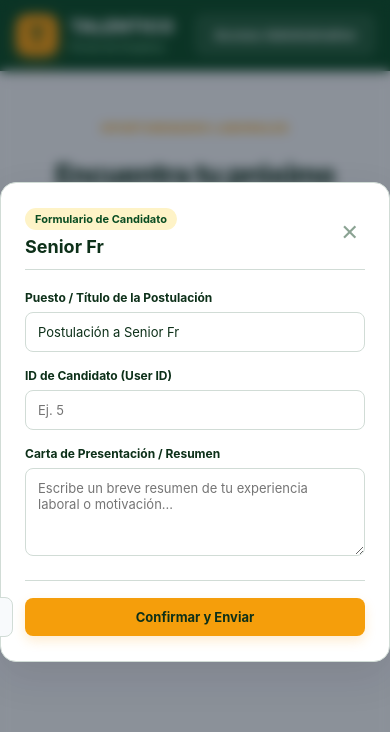
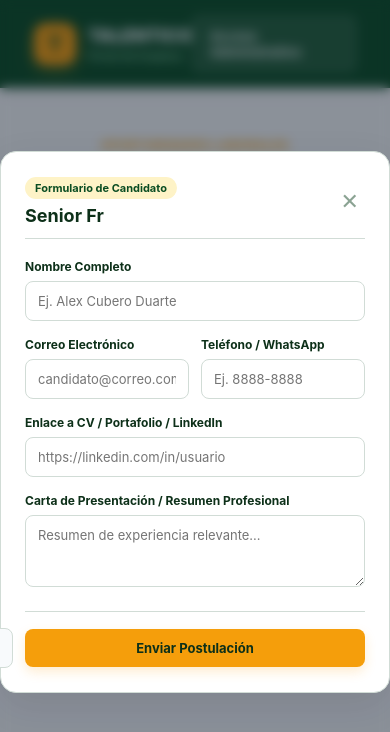
Before and after one commit to ulyssesquiros-FWD/TalenTico, a website built with Vite: page talentico/pages/user-view.html in a window 390 px wide. Both pictures are taken after a click on the button "Postularse". Built offline with nearby package versions, Linux system fonts and the light colour scheme; data requests are answered from the project's data file.

Commit message:
modificacion de espacios necesarios para postularse

```diff
--- a/talentico/pages/user-view.html
+++ b/talentico/pages/user-view.html
@@ -7,21 +7,18 @@
   <title>TALENTICO CR | Portal de Empleos</title>
   <link rel="stylesheet" href="../src/style.css" />
   <style>
-    /* Estilos propios de la vista pública utilizando tokens/variables de style.css */
     .portal-body {
       min-height: 100vh;
       background: var(--background);
       color: var(--text-primary);
     }
 
-    /* Navbar Superior Pública */
     .portal-nav {
       display: flex;
       align-items: center;
       justify-content: space-between;
       padding: 16px 34px;
       background: var(--brand-green);
-      border-bottom: 1px solid var(--brand-green-dark, #0b2f17);
       position: sticky;
       top: 0;
       z-index: 100;
@@ -35,7 +32,6 @@
       text-decoration: none;
     }
 
-    /* Hero Section */
     .portal-hero {
       text-align: center;
       padding: 50px 20px 30px;
@@ -49,16 +45,8 @@
       font-weight: 800;
       color: var(--text-primary);
       margin-bottom: 12px;
-      letter-spacing: -0.03em;
     }
 
-    .portal-hero p {
-      font-size: 15px;
-      color: var(--text-secondary);
-      line-height: 1.6;
-    }
-
-    /* Grid de Vacantes */
     .vacantes-grid {
       display: grid;
       grid-template-columns: repeat(auto-fill, minmax(320px, 1fr));
@@ -68,7 +56,6 @@
       padding: 20px 34px 50px;
     }
 
-    /* Tarjeta de Vacante Interactiva con animación */
     .vacante-card {
       background: var(--surface);
       border: 1px solid var(--border);
@@ -78,32 +65,15 @@
       flex-direction: column;
       justify-content: space-between;
       box-shadow: var(--shadow-sm);
-      transition: transform var(--transition), box-shadow var(--transition), border-color var(--transition);
+      transition: transform var(--transition), box-shadow var(--transition);
       position: relative;
       overflow: hidden;
-      animation: fadeInUp 0.5s ease-out forwards;
-    }
-
-    .vacante-card::before {
-      content: '';
-      position: absolute;
-      top: 0;
-      left: 0;
-      right: 0;
-      height: 4px;
-      background: var(--primary);
-      opacity: 0;
-      transition: opacity var(--transition);
     }
 
     .vacante-card:hover {
       transform: translateY(-4px);
       border-color: var(--primary);
       box-shadow: var(--shadow-md);
-    }
-
-    .vacante-card:hover::before {
-      opacity: 1;
     }
 
     .badge-tag {
@@ -126,26 +96,14 @@
       gap: 8px;
     }
 
-    /* Keyframe Animations */
     @keyframes fadeIn {
       from { opacity: 0; }
       to { opacity: 1; }
-    }
-
-    @keyframes fadeInUp {
-      from { opacity: 0; transform: translateY(15px); }
-      to { opacity: 1; transform: translateY(0); }
-    }
-
-    @media (max-width: 600px) {
-      .portal-nav { padding: 14px 16px; }
-      .vacantes-grid { padding: 16px; }
     }
   </style>
 </head>
 <body class="portal-body">
 
-  <!-- Navbar Superior Pública -->
   <header class="portal-nav">
     <a href="#" class="portal-brand">
       <div class="brand-icon">T</div>
@@ -159,26 +117,23 @@
     </a>
   </header>
 
-  <!-- Hero Section -->
   <section class="portal-hero">
     <span class="page-eyebrow">OPORTUNIDADES LABORALES</span>
     <h1>Encuentra tu próximo empleo</h1>
     <p>Explora nuestras vacantes disponibles y envía tu postulación de forma rápida y sencilla.</p>
   </section>
 
-  <!-- Mensaje de Feedback -->
   <div style="max-width: 1300px; margin: 0 auto; padding: 0 34px;">
     <div id="feedback-message" class="hidden" style="padding: 14px 18px; border-radius: var(--radius-sm); font-size: 13px; font-weight: 700; margin-bottom: 16px;"></div>
   </div>
 
-  <!-- Contenedor de Vacantes -->
   <main class="vacantes-grid" id="vacantes-container">
     <div style="grid-column: 1/-1; text-align: center; color: var(--text-muted); padding: 40px;">
       Cargando vacantes disponibles...
     </div>
   </main>
 
-  <!-- Ventana Modal de Postulación (Reutiliza clases de style.css) -->
+  <!-- Modal de Postulación Pública -->
   <div id="apply-modal" class="modal-overlay hidden">
     <div class="modal-container">
 
@@ -190,48 +145,40 @@
         <button type="button" class="btn-close" id="btn-close-modal" aria-label="Cerrar modal">✕</button>
       </div>
 
-      <!-- Formulario con EXACTAMENTE los mismos campos que la vista de postulantes -->
       <form id="public-postulacion-form">
+        <input type="hidden" id="post-title" />
 
         <div class="form-group">
-          <label for="post-title">Puesto / Título de la Postulación</label>
-          <input
-            type="text"
-            id="post-title"
-            placeholder="Ej. Postulación a Desarrollador Frontend"
-            required
-          />
+          <label for="post-candidato">Nombre Completo</label>
+          <input type="text" id="post-candidato" placeholder="Ej. Alex Cubero Duarte" required />
+        </div>
+
+        <div style="display: grid; grid-template-columns: 1fr 1fr; gap: 12px;">
+          <div class="form-group">
+            <label for="post-email">Correo Electrónico</label>
+            <input type="email" id="post-email" placeholder="candidato@correo.com" required />
+          </div>
+
+          <div class="form-group">
+            <label for="post-telefono">Teléfono / WhatsApp</label>
+            <input type="tel" id="post-telefono" placeholder="Ej. 8888-8888" required />
+          </div>
         </div>
 
         <div class="form-group">
-          <label for="post-userId">ID de Candidato (User ID)</label>
-          <input
-            type="number"
-            id="post-userId"
-            placeholder="Ej. 5"
-            required
-          />
+          <label for="post-linkCv">Enlace a CV / Portafolio / LinkedIn</label>
+          <input type="url" id="post-linkCv" placeholder="https://linkedin.com/in/usuario" required />
         </div>
 
         <div class="form-group">
-          <label for="post-body">Carta de Presentación / Resumen</label>
-          <textarea
-            id="post-body"
-            rows="4"
-            placeholder="Escribe un breve resumen de tu experiencia laboral o motivación..."
-            required
-          ></textarea>
+          <label for="post-body">Carta de Presentación / Resumen Profesional</label>
+          <textarea id="post-body" rows="3" placeholder="Resumen de experiencia relevante..." required></textarea>
         </div>
 
         <div class="modal-actions">
-          <button type="button" id="btn-cancel-modal" class="secondary-button">
-            Cancelar
-          </button>
-          <button type="submit" class="primary-button">
-            Confirmar y Enviar
-          </button>
+          <button type="button" id="btn-cancel-modal" class="secondary-button">Cancelar</button>
+          <button type="submit" class="primary-button">Enviar Postulación</button>
         </div>
-
       </form>
 
     </div>
--- a/talentico/src/js/user-view.js
+++ b/talentico/src/js/user-view.js
@@ -1,5 +1,6 @@
 import { apiFetch } from './api.js';
 
+document.addEventListener('DOMContentLoaded', () => {
   const vacantesContainer = document.querySelector('#vacantes-container');
   const form = document.querySelector('#public-postulacion-form');
   const feedback = document.querySelector('#feedback-message');
@@ -11,7 +12,14 @@ const modalVacanteTitle = document.querySelector('#modal-vacante-title');
 
   let vacantes = [];
 
+  const vacantesMock = [
+    { id: 1, titulo: 'Desarrollador Frontend Web', modalidad: 'Tiempo Completo', descripcion: 'Buscamos un desarrollador junior/mid con conocimientos en JavaScript, HTML, CSS y consumo de servicios REST.' },
+    { id: 2, titulo: 'Especialista en Reclutamiento', modalidad: 'Híbrido', descripcion: 'Encargado de la gestión de candidatos, revisión de hojas de vida y coordinación de entrevistas.' },
+    { id: 3, titulo: 'Analista de Soporte Técnico', modalidad: 'Presencial', descripcion: 'Atención a incidentes informáticos, configuración de redes locales y soporte a usuarios.' }
+  ];
+
   function showFeedback(message, type = 'success') {
+    if (!feedback) return;
     feedback.textContent = message;
     feedback.style.background = type === 'success' ? 'var(--success-light, #d1fae5)' : 'var(--danger-light, #fee2e2)';
     feedback.style.color = type === 'success' ? 'var(--success, #10b981)' : 'var(--danger, #ef4444)';
@@ -26,41 +34,45 @@ function showFeedback(message, type = 'success') {
   }
 
   function openModal(vacante) {
+    if (!modal || !form) return;
     const tituloVacante = vacante?.titulo || vacante?.title || 'Vacante General';
 
-  // Autocompleta los campos manteniendo compatibilidad con la API de postulaciones
-  form.elements['post-title'].value = `Postulación a ${tituloVacante}`;
-  form.elements['post-body'].value = '';
-  form.elements['post-userId'].value = '';
+    if (form.elements['post-title']) form.elements['post-title'].value = `Postulación a ${tituloVacante}`;
+    if (form.elements['post-candidato']) form.elements['post-candidato'].value = '';
+    if (form.elements['post-email']) form.elements['post-email'].value = '';
+    if (form.elements['post-telefono']) form.elements['post-telefono'].value = '';
+    if (form.elements['post-linkCv']) form.elements['post-linkCv'].value = '';
+    if (form.elements['post-body']) form.elements['post-body'].value = '';
 
-  modalVacanteTitle.textContent = tituloVacante;
+    if (modalVacanteTitle) modalVacanteTitle.textContent = tituloVacante;
     modal.classList.remove('hidden');
     modal.classList.add('open');
   }
 
   function closeModal() {
+    if (!modal || !form) return;
     modal.classList.remove('open');
     modal.classList.add('hidden');
     form.reset();
   }
 
-// Cargar vacantes activas desde la API o utilizar respaldo
   async function loadVacantes() {
     try {
       const data = await apiFetch('/vacantes');
-    vacantes = Array.isArray(data) ? data : [];
-    renderVacantes();
+      if (Array.isArray(data) && data.length > 0) {
+        vacantes = data;
+      } else {
+        vacantes = vacantesMock;
+      }
     } catch (error) {
-    vacantes = [
-      { id: 1, titulo: 'Desarrollador Frontend Web', modalidad: 'Tiempo Completo', descripcion: 'Buscamos un desarrollador junior/mid con conocimientos en JavaScript, HTML, CSS y consumo de servicios REST.' },
-      { id: 2, titulo: 'Especialista en Reclutamiento', modalidad: 'Híbrido', descripcion: 'Encargado de la gestión de candidatos, revisión de hojas de vida y coordinación de entrevistas.' },
-      { id: 3, titulo: 'Analista de Soporte Técnico', modalidad: 'Presencial', descripcion: 'Atención a incidentes informáticos, configuración de redes locales y soporte a usuarios.' }
-    ];
+      vacantes = vacantesMock;
+    } finally {
       renderVacantes();
     }
   }
 
   function renderVacantes() {
+    if (!vacantesContainer) return;
     vacantesContainer.innerHTML = '';
 
     if (!vacantes.length) {
@@ -106,15 +118,17 @@ function renderVacantes() {
     });
   }
 
-// Envío de la postulación a la API (/posts)
+  if (form) {
     form.addEventListener('submit', async (event) => {
       event.preventDefault();
 
       const payload = {
         title: form.elements['post-title'].value.trim(),
-    body: form.elements['post-body'].value.trim(),
-    userId: Number(form.elements['post-userId'].value),
-    reactions: { likes: 0 }
+        candidatoNombre: form.elements['post-candidato'].value.trim(),
+        candidatoEmail: form.elements['post-email'].value.trim(),
+        candidatoTelefono: form.elements['post-telefono'].value.trim(),
+        linkCv: form.elements['post-linkCv'].value.trim(),
+        body: form.elements['post-body'].value.trim()
       };
 
       try {
@@ -124,17 +138,21 @@ form.addEventListener('submit', async (event) => {
         });
 
         closeModal();
-    showFeedback('¡Postulación enviada exitosamente! Se ha registrado correctamente en el sistema.');
+        showFeedback('¡Postulación enviada exitosamente! Tu información se registró correctamente.');
       } catch (error) {
         showFeedback(`Error al enviar la postulación: ${error.message}`, 'error');
       }
     });
+  }
 
-closeModalBtn.addEventListener('click', closeModal);
-cancelModalBtn.addEventListener('click', closeModal);
+  if (closeModalBtn) closeModalBtn.addEventListener('click', closeModal);
+  if (cancelModalBtn) cancelModalBtn.addEventListener('click', closeModal);
 
+  if (modal) {
     modal.addEventListener('click', (e) => {
       if (e.target === modal) closeModal();
     });
+  }
 
   loadVacantes();
+});
```
Lines whose indentation alone changed are shown as unchanged.
